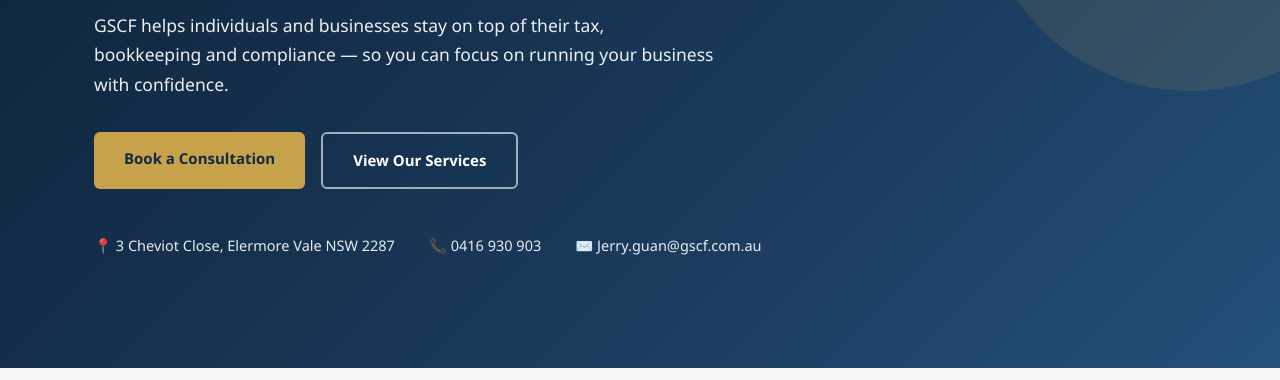
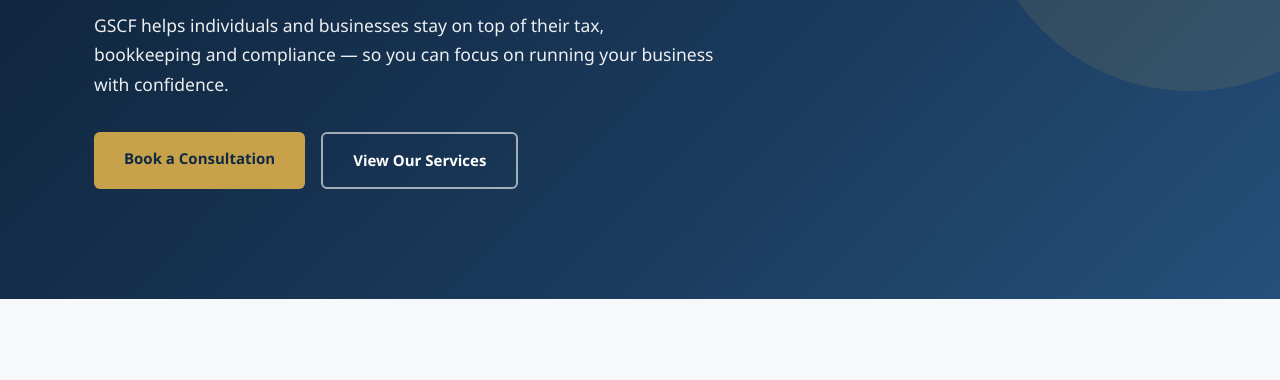
Before and after one commit to EthanX0904/gscf.com.au, a plain HTML site: page index.html in a window 1280 px wide. Shown: the part 279-659 px from the top of the page. Drawn offline with Linux system fonts and the light colour scheme.

Commit message:
Remove hero contact strip

```diff
--- a/index.html
+++ b/index.html
@@ -44,8 +44,6 @@
   .btn-gold:hover{background:var(--gold-dark);color:#fff;transform:translateY(-2px)}
   .btn-ghost{border:2px solid rgba(255,255,255,.6);color:#fff}
   .btn-ghost:hover{background:rgba(255,255,255,.12);transform:translateY(-2px)}
-  .hero-meta{margin-top:44px;display:flex;gap:34px;flex-wrap:wrap;font-size:14.5px;opacity:.9}
-  .hero-meta div{display:flex;align-items:center;gap:9px}
 
   /* SECTION BASE */
   section{padding:84px 0}
@@ -145,11 +143,6 @@
     <div class="hero-btns">
       <a href="#contact" class="btn btn-gold">Book a Consultation</a>
       <a href="#services" class="btn btn-ghost">View Our Services</a>
-    </div>
-    <div class="hero-meta">
-      <div>📍 3 Cheviot Close, Elermore Vale NSW 2287</div>
-      <div>📞 0416 930 903</div>
-      <div>✉️ Jerry.guan@gscf.com.au</div>
     </div>
   </div>
 </header>
```
